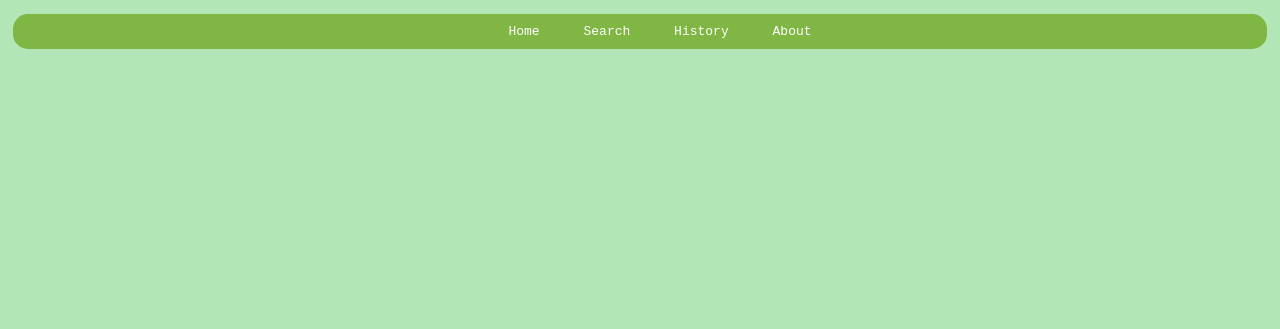
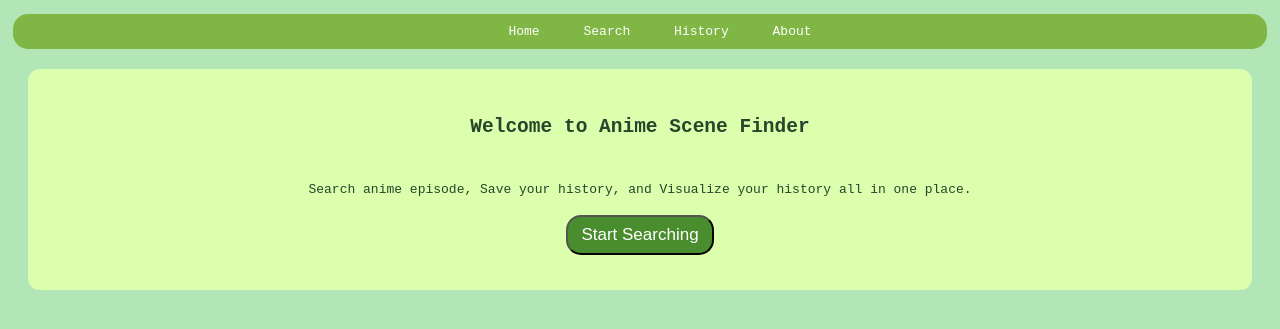
Before and after one commit to SZYua/INST377-FinalProject, a website: page public/index.html in a window 1280 px wide. Shown: the part 41-370 px from the top of the page. Drawn offline with nearby package versions, Linux system fonts and the light colour scheme.

Commit message:
update Readme.md

```diff
--- a/public/index.html
+++ b/public/index.html
@@ -20,6 +20,13 @@
         </ul>
     </nav>
 
+    <div id="intro">
+        <h2> Welcome to Anime Scene Finder</h2>
+        <br>
+        <p> Search anime episode, Save your history, and Visualize your history all in one place.</p>
+        <button onclick="gotoSearch()" id="startButton">Start Searching</button>
+    </div>
+
     <script>
         AOS.init();
     </script>
--- a/public/script.js
+++ b/public/script.js
@@ -130,3 +130,7 @@ async function loadHistory() {
 if(document.getElementById('histories')) {
     loadHistory();
 }
+
+function gotoSearch() {
+    window.location.href = "search.html";
+}
--- a/public/style.css
+++ b/public/style.css
@@ -38,6 +38,30 @@ body {
   background-color: rgb(179, 230, 183);
   color: rgb(38, 70, 43);
   font-family: monospace;
+}
+
+#intro,
+#about {
+  text-align: center;
+  margin: 20px;
+  background-color: #dbffad;
+  padding: 30px;
+  border-radius: 12px;
+}
+
+button{
+    background-color: #4a8d2f;
+    color: white;
+    border-color: black;
+    border-radius: 15px;
+    font-size: 17px;
+    margin: 5px;
+    padding: 8px 13px;
+}
+
+button:hover {
+    background-color: #fff28c;
+    color:#f08e4d
 }
 
 table {
```
Also changed, not shown: public/about.html (+7 -9 lines), README.md.
